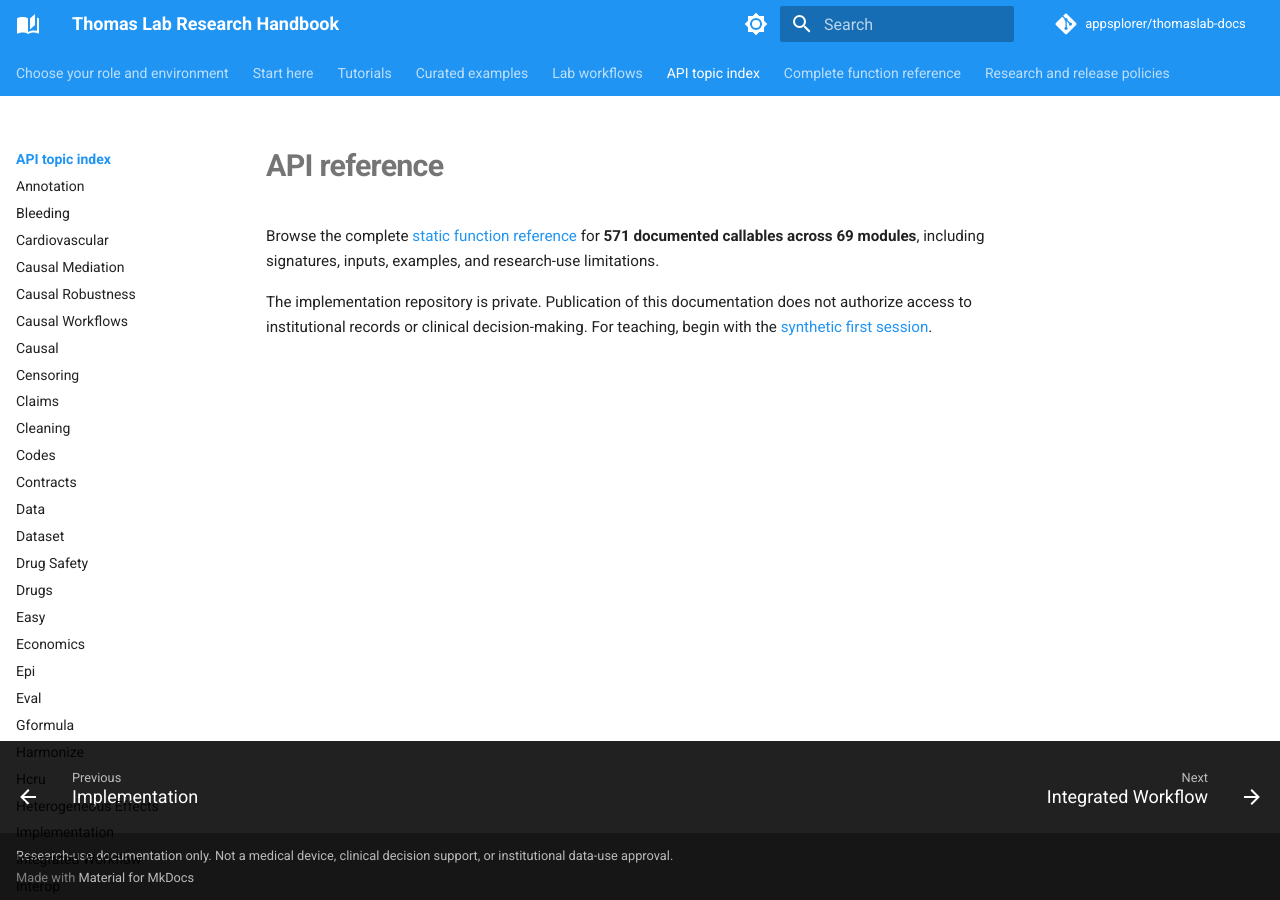
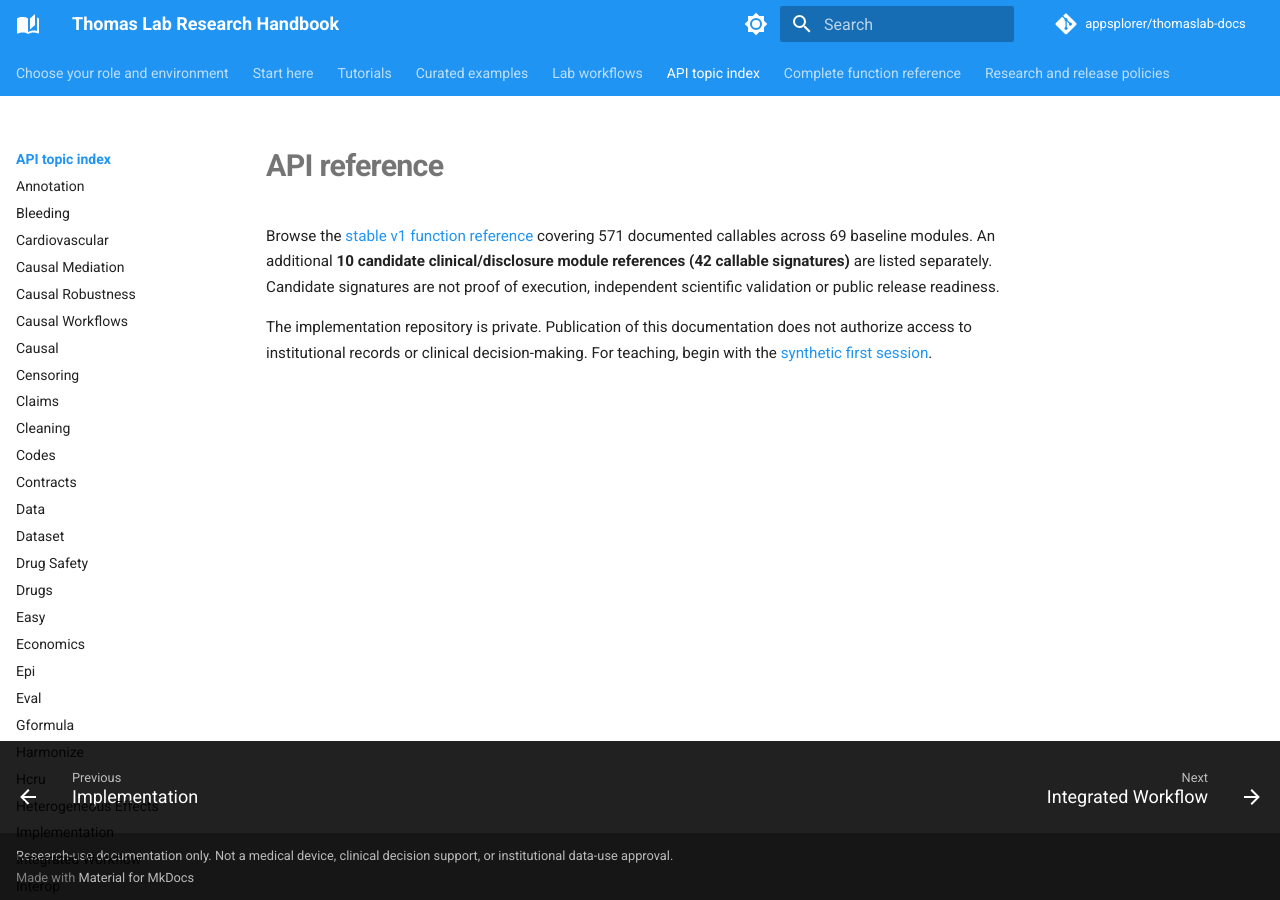
Before and after one commit to appsplorer/thomaslab-docs, an MkDocs documentation site: the page built from docs/api/index.md, in a window 1280 px wide. Built offline with MkDocs 1.6.1 and Material for MkDocs 9.7.7, drawn with Linux system fonts in a browser that asks for light colours; comment, search, counter and statistics services are not loaded.

Commit message:
docs: distinguish 571 stable API callables from 42 unvalidated healthcare candidate signatures

```diff
--- a/docs/api/index.md
+++ b/docs/api/index.md
@@ -1,5 +1,5 @@
 # API reference
 
-Browse the complete [static function reference](../reference/functions/README.md) for **571 documented callables across 69 modules**, including signatures, inputs, examples, and research-use limitations.
+Browse the [stable v1 function reference](../reference/functions/README.md) covering 571 documented callables across 69 baseline modules. An additional **10 candidate clinical/disclosure module references (42 callable signatures)** are listed separately. Candidate signatures are not proof of execution, independent scientific validation or public release readiness.
 
 The implementation repository is private. Publication of this documentation does not authorize access to institutional records or clinical decision-making. For teaching, begin with the [synthetic first session](../getting-started/first-session.md).
```
